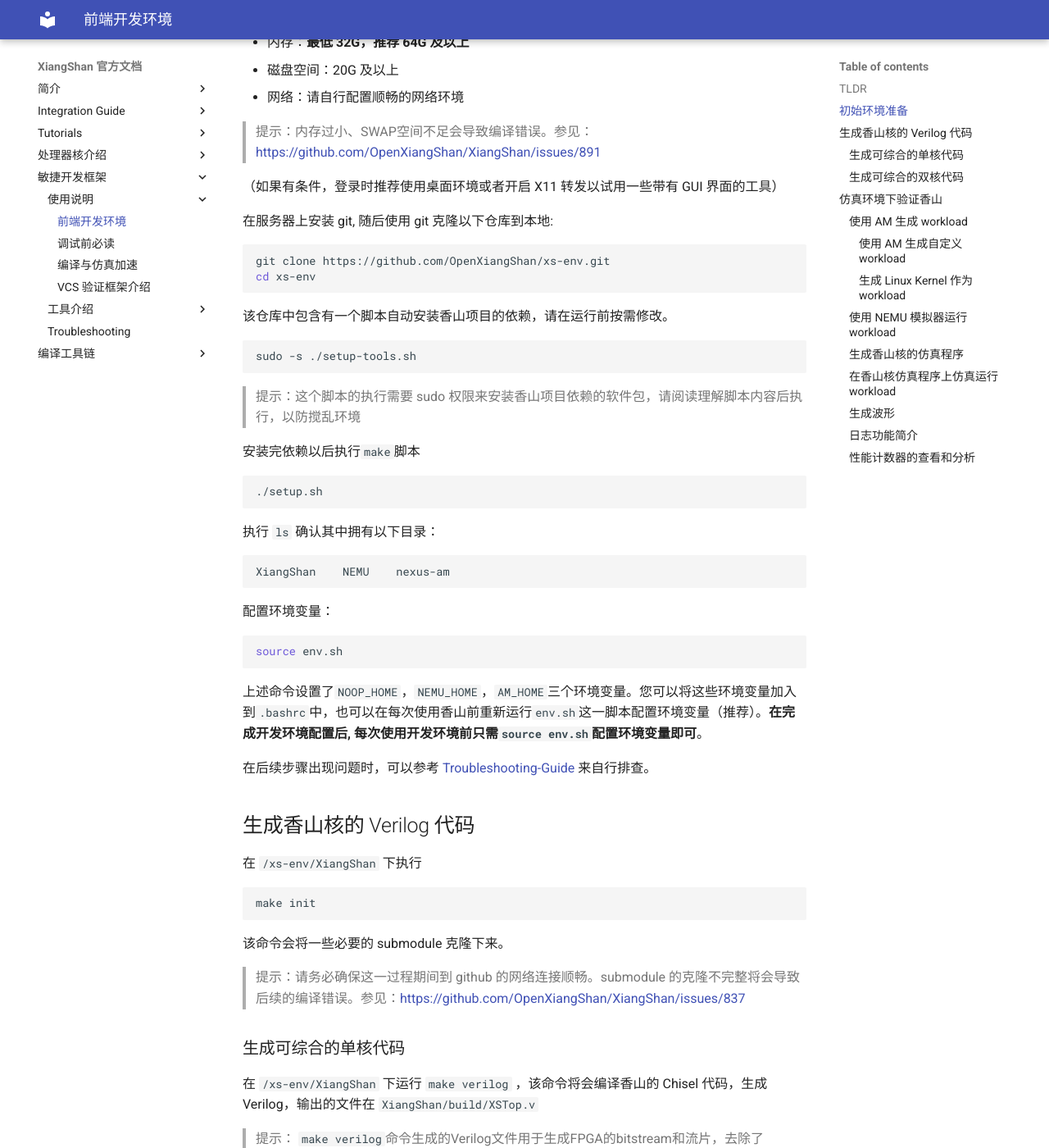
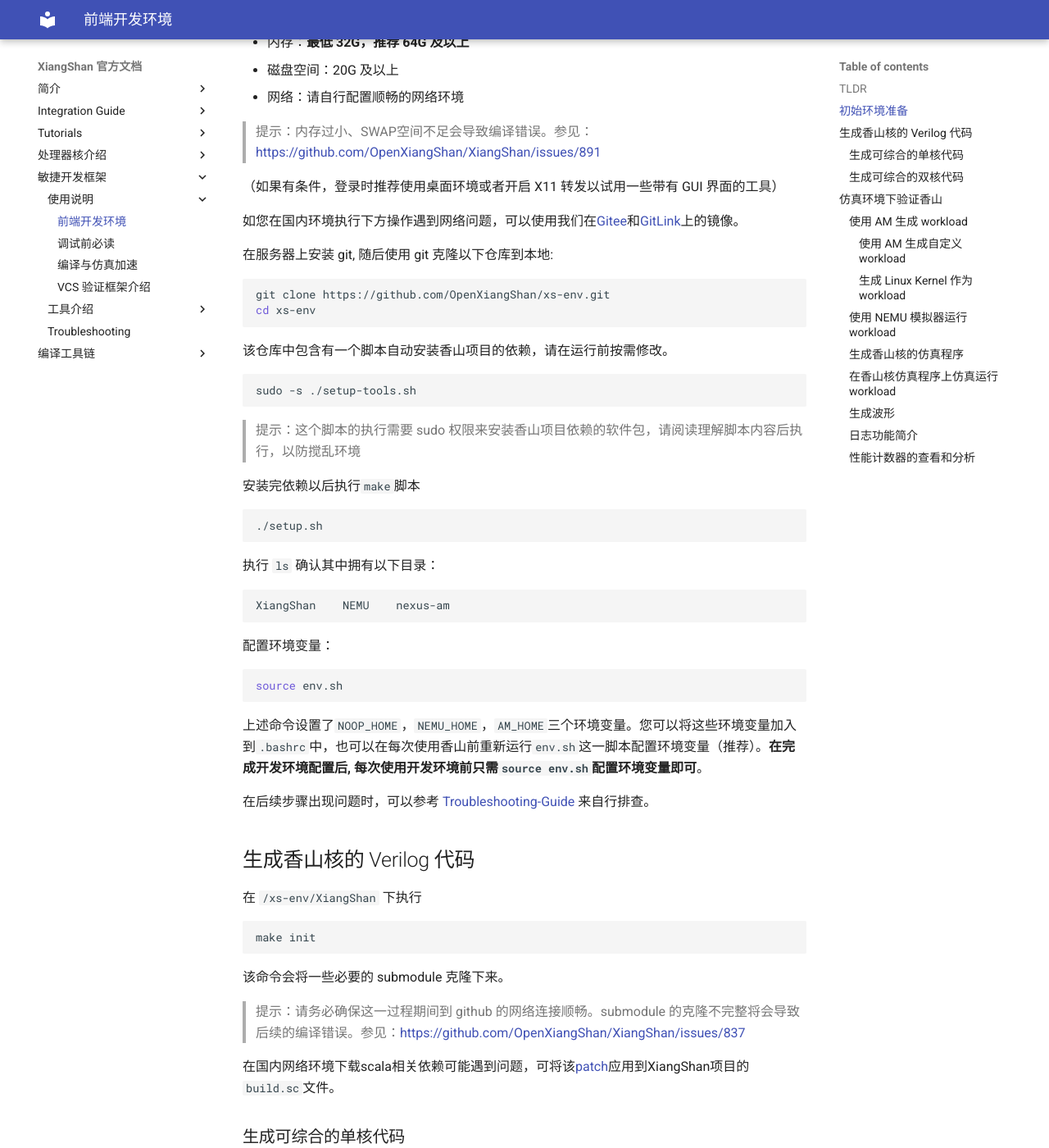
Before and after one commit to OpenXiangShan/XiangShan-doc, an MkDocs documentation site: the page built from docs/tools/xsenv.md, in a window 1280 px wide and 1400 px high, scrolled down 970 px. Shown: the whole window at 82% size. Built offline with MkDocs 1.6.1 and Material for MkDocs 9.7.7, drawn with Linux system fonts in a browser that asks for light colours.

Commit message:
Maven and XiangShan mirror site description (#43)
* maven mirror patch

* update mirror sites of mill and XiangShan

````diff
--- a/docs/tools/xsenv.md
+++ b/docs/tools/xsenv.md
@@ -45,6 +45,8 @@ source ./env.sh # setup XiangShan environment variables
 
 （如果有条件，登录时推荐使用桌面环境或者开启 X11 转发以试用一些带有 GUI 界面的工具）
 
+如您在国内环境执行下方操作遇到网络问题，可以使用我们在[Gitee](https://gitee.com/OpenXiangShan/XiangShan)和[GitLink](https://www.gitlink.org.cn/OpenXiangShan/XiangShan)上的镜像。
+
 在服务器上安装 git, 随后使用 git 克隆以下仓库到本地:
 
 ```bash
@@ -90,6 +92,8 @@ make init
 ```
 该命令会将一些必要的 submodule 克隆下来。
 > 提示：请务必确保这一过程期间到 github 的网络连接顺畅。submodule 的克隆不完整将会导致后续的编译错误。参见：[https://github.com/OpenXiangShan/XiangShan/issues/837](https://github.com/OpenXiangShan/XiangShan/issues/837)
+
+在国内网络环境下载scala相关依赖可能遇到问题，可将该[patch](https://github.com/OpenXiangShan/XiangShan-doc/blob/main/docs/tools/maven.patch)应用到XiangShan项目的`build.sc`文件。
 
 ### 生成可综合的单核代码
 
````
Also changed, not shown: 1 other file.
